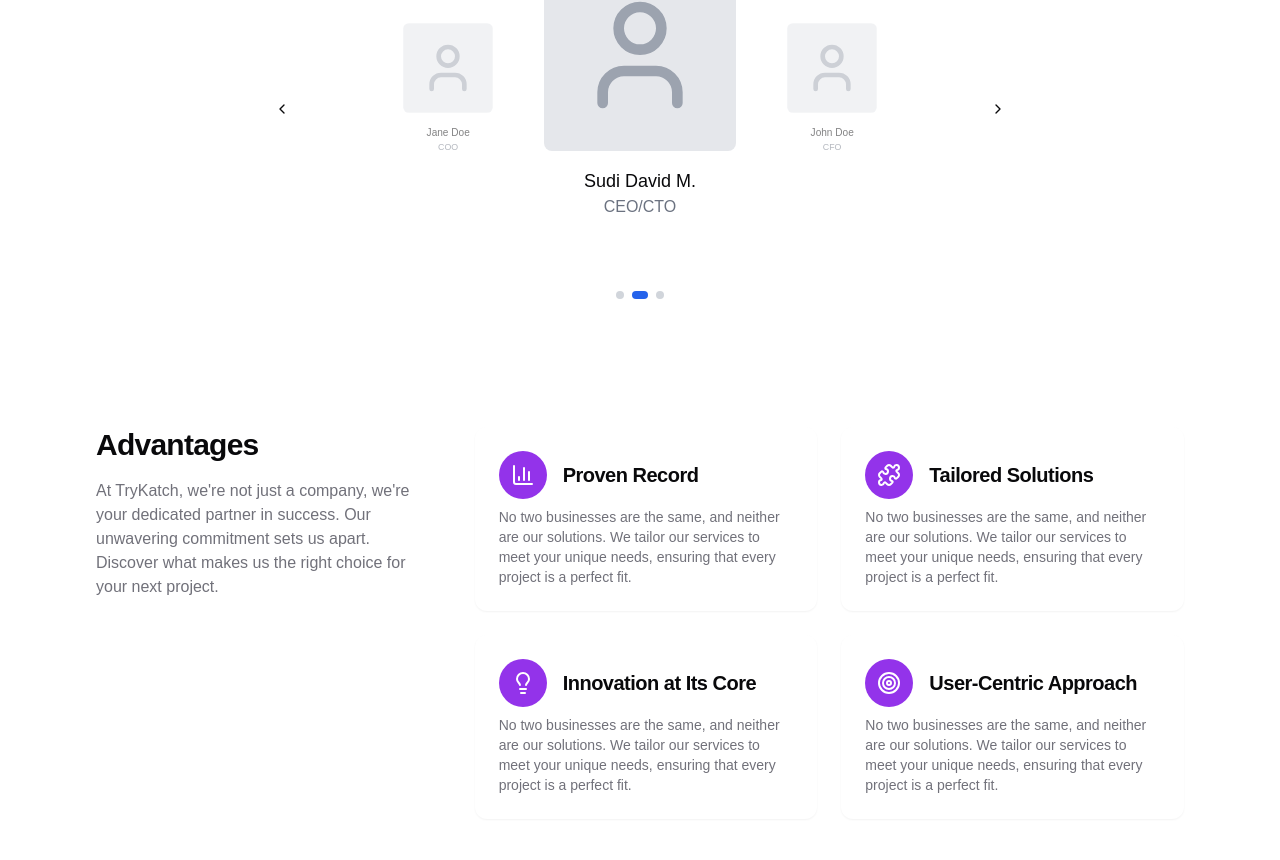
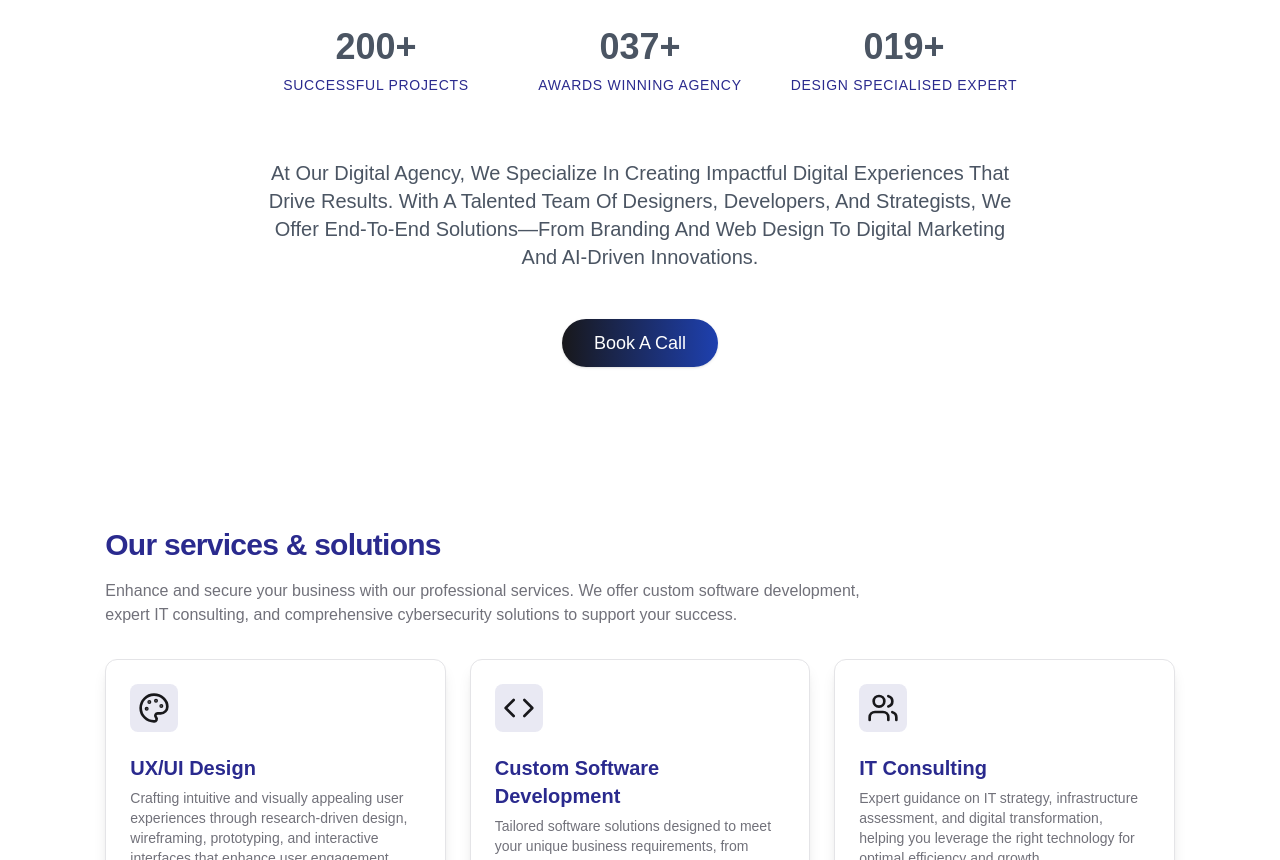
Before and after one commit to TryKatch/TryKatch, a Next.js app: page / in a window 1280 px wide. Shown: the part 880-1740 px from the top of the page. Built offline with nearby package versions, Linux system fonts and the light colour scheme.

Commit message:
import necessary changes in the root component

```diff
--- a/src/app/page.tsx
+++ b/src/app/page.tsx
@@ -6,6 +6,11 @@ import { NavBar } from "./common/navBar";
 import { TeamCarousel } from "./components/teamMembers";
 import ContactSection from "./components/contactForm";
 import AdvantagesSection from "./components/avantage";
+// import { AboutUs } from "./pages/about";
+import { AboutSection } from "./pages/about";
+import { ServicesSection } from "./pages/services";
+// import { Testimonials } from "./pages/testimonial";
+// import { AboutSection } from "./pages/about";
 
 export default function Home() {
   return (
@@ -13,11 +18,18 @@ export default function Home() {
       <NavBar />
       <main className="flex-grow min-h-[500px]">
         <HeroSection />
-        <div className="hidden md:block">
-          <TeamCarousel />
+        {/* <AboutUs /> */}
+        <AboutSection />
+        {/* <Services /> */}
+        <div className="w-[90%] mx-auto">
+          <ServicesSection />
         </div>
         <div className="w-[90%] mx-auto">
           <AdvantagesSection />
+        </div>
+        {/* <Testimonials /> */}
+        <div className="hidden md:block">
+          <TeamCarousel />
         </div>
         <div id="contact">
           <ContactSection />
```
